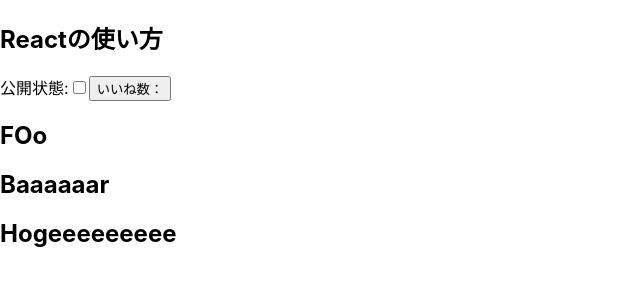
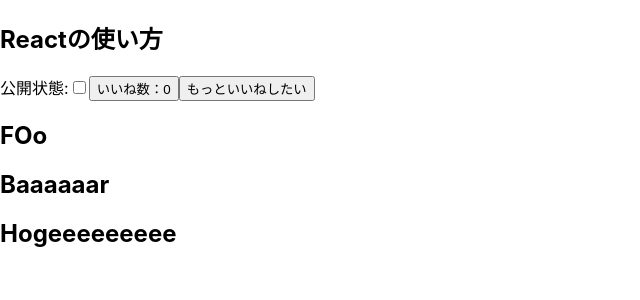
Before and after one commit to Inaba-Kenji/react-torazemi, a React (Create React App) app: page / in a window 1280 px wide. Shown: the top 300 px of the page, without its empty margins (0-640 px from the left). Built offline with nearby package versions, Linux system fonts and the light colour scheme.

Commit message:
add: react-torazemi9

```diff
--- a/src/LikeButton.jsx
+++ b/src/LikeButton.jsx
@@ -1,10 +1,31 @@
-import React from 'react'
+import React,{useState, useEffect} from 'react'
 
-const LikeButton = (props) => {
+const LikeButton = () => {
+  const [count, counter] = useState(0);
+  const [limit, release] = useState(true);
+
+  const countUp = () => {
+    counter(count + 1)
+  }
+
+  useEffect(() => {
+    document.getElementById('counter').addEventListener('click',countUp)
+    if(count >= 10) {
+      counter(0)
+    }
+
+    return() => {
+      document.getElementById('counter').removeEventListener('click',countUp)
+    }
+  },[limit]);
+
   return(
-  <button id={"counter"}>いいね数：{props.count}</button>
+    <>
+    <button id={"counter"}>いいね数：{count}</button>
+    <button onClick={() => release(!limit)}>もっといいねしたい</button>
+    </>
   )
+};
 
-}
 
 export default LikeButton
```
Also changed, not shown: 1 other file (tests, documents, lock files or other folders).
